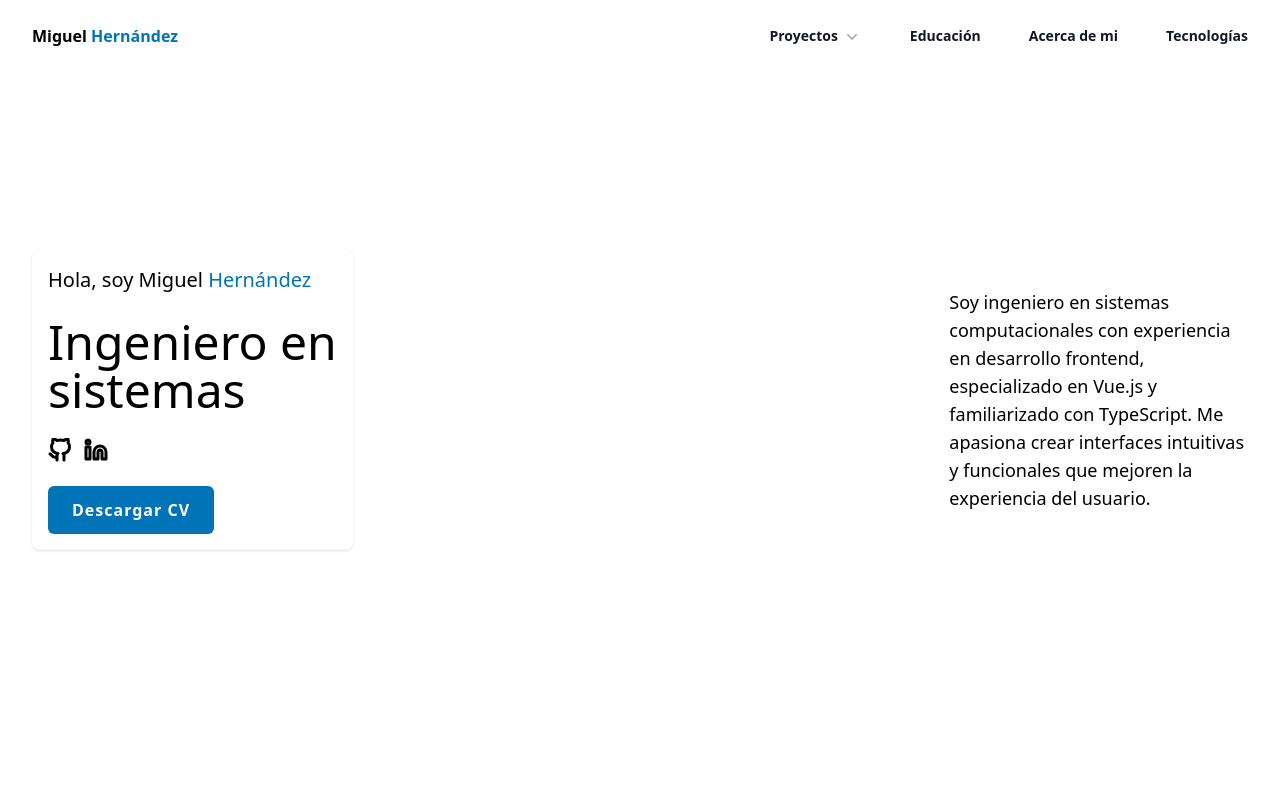
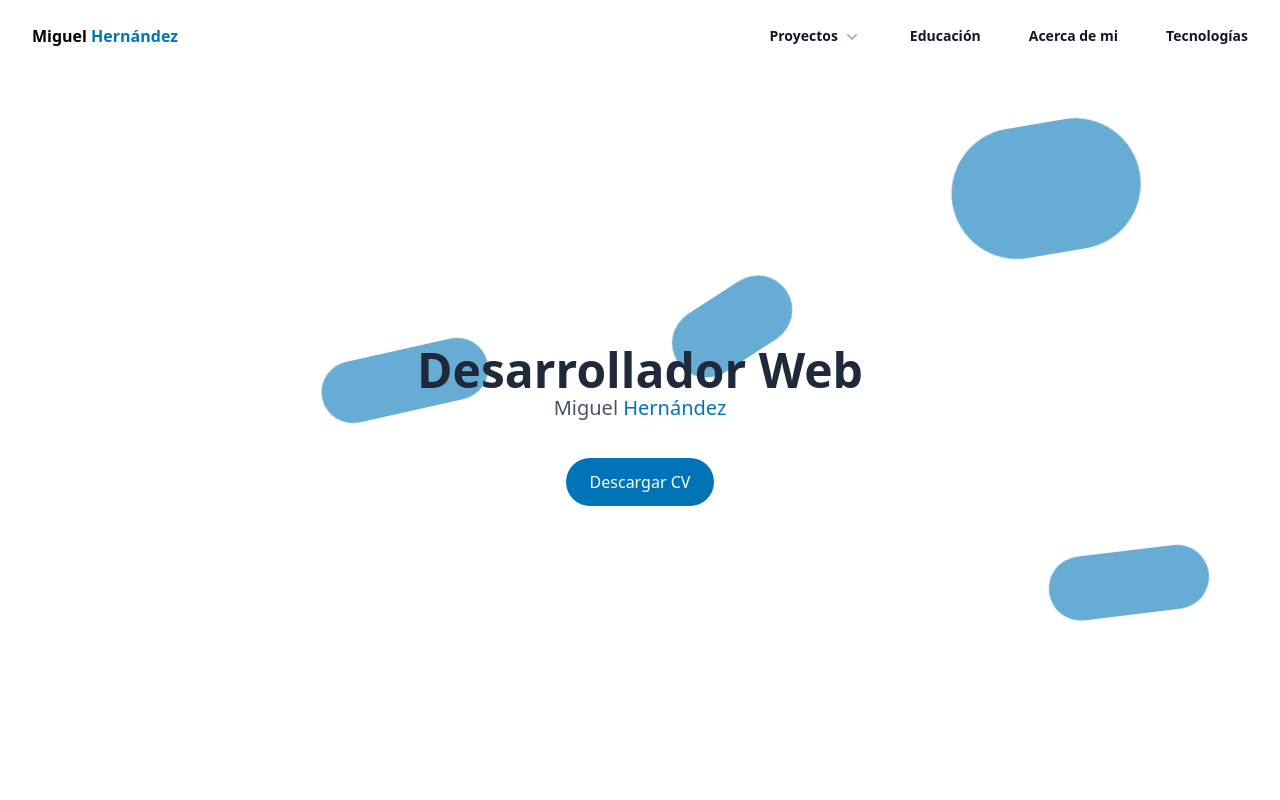
Before and after one commit to MiguelHern/portfolio, a Vue app: page / in a window 1280 px wide. Shown: the top 800 px of the page. Built offline with nearby package versions, Linux system fonts and the light colour scheme.

Commit message:
cambio de cover

```diff
--- a/package.json
+++ b/package.json
@@ -13,6 +13,7 @@
   "dependencies": {
     "@tailwindcss/vite": "^4.0.1",
     "@vueuse/core": "^12.5.0",
+    "lucide-vue-next": "^0.474.0",
     "tailwindcss": "^4.0.1",
     "vue": "^3.5.13",
     "vue-router": "^4.5.0"
--- /dev/null
+++ b/src/components/HomeCover.vue
@@ -0,0 +1,68 @@
+<template>
+  <div class="relative flex items-center justify-center h-screen bg-white overflow-hidden">
+    <div class="text-center z-10">
+      <h1 :class="{ 'opacity-100 translate-y-0': showContent }"
+        class="text-5xl font-bold text-gray-800 opacity-0 transform translate-y-5 transition-all duration-500">
+        {{ title }}
+      </h1>
+      <p :class="{ 'opacity-100 translate-y-0': showContent }"
+        class="text-xl text-gray-600 opacity-0 transform translate-y-5 transition-all duration-500 delay-200">
+        Miguel <span class="text-primary">Hernández</span>
+      </p>
+
+      <button @click="scrollToProjects" :class="{ 'opacity-100 translate-y-0': showContent }"
+        class="mt-6 px-6 py-3 text-white bg-primary rounded-full opacity-0 transform translate-y-8 transition-all duration-300 delay-400 hover:bg-primary/80">
+        Descargar CV
+      </button>
+    </div>
+    <div class="absolute top-0 left-0 w-full h-full">
+      <div v-for="(style, index) in circles" :key="index"
+        class="absolute rounded-full bg-primary/60 animate-float" :style="style">
+      </div>
+    </div>
+  </div>
+</template>
+
+
+<script setup>
+import { ref, onMounted, computed } from 'vue';
+
+const name = ref('Miguel Hernández');
+const title = ref('Desarrollador Web');
+const showContent = ref(false);
+
+onMounted(() => {
+  setTimeout(() => {
+    showContent.value = true;
+  }, 500);
+});
+
+const scrollToProjects = () => {
+  console.log('Scrolling to projects...');
+};
+
+const circles = computed(() =>
+  Array.from({ length: 5 }, () => ({
+    width: `${Math.random() * 150 + 50}px`,
+    height: `${Math.random() * 150 + 50}px`,
+    top: `${Math.random() * 100}%`,
+    left: `${Math.random() * 100}%`,
+    animationDuration: `${Math.random() * 20 + 10}s`
+  }))
+);
+</script>
+
+<style scoped>
+@keyframes float {
+  0% {
+    transform: translateY(0) rotate(0deg);
+  }
+  100% {
+    transform: translateY(-100vh) rotate(360deg);
+  }
+}
+
+.animate-float {
+  animation: float linear infinite;
+}
+</style>
--- a/src/views/HomeView.vue
+++ b/src/views/HomeView.vue
@@ -7,6 +7,7 @@ import { technologiesFrontEnd, technologiesBackEnd, technologiesTools } from '@/
 import { education } from '@/data/education'
 import CardEducation from '@/components/CardEducation.vue'
 import CarouselComponent from '@/components/CarouselComponent.vue'
+import HomeCover from '@/components/HomeCover.vue'
 
 const techCategories = {
   FrontEnd: technologiesFrontEnd,
@@ -32,71 +33,7 @@ onBeforeUnmount(() => {
 
 <template>
   <main>
-    <section class="h-screen relative">
-      <div
-        class="absolute top-1/2 md:-translate-y-1/2 left-1/2 md:left-0 md:translate-x-0 -translate-x-1/2 flex flex-col items-center md:text-start text-center bg-white md:shadow-sm shadow-xl rounded-lg p-4">
-        <div class="space-y-6">
-          <p class="text-xl font-thin">
-            Hola, soy Miguel <span class="text-primary">Hernández</span>
-          </p>
-          <h1 class="text-5xl">Ingeniero en <br />sistemas</h1>
-          <ul class="flex gap-3 md:justify-start justify-center">
-            <li>
-              <a href="" role="link">
-                <svg width="24" height="24" viewBox="0 0 32 32" fill="none" xmlns="http://www.w3.org/2000/svg"
-                  aria-label="Icono de GitHub"
-                  class="stroke-black hover:stroke-primary transition-colors duration-200 ease-in-out">
-                  <g clip-path="url(#clip0_10_109)">
-                    <path
-                      d="M12 25.3333C5.33333 27.3333 5.33333 22 2.66666 21.3333M21.3333 29.3333V24.1733C21.3833 23.5375 21.2974 22.8984 21.0814 22.2984C20.8653 21.6984 20.5239 21.1512 20.08 20.6933C24.2667 20.2267 28.6667 18.64 28.6667 11.36C28.6663 9.49843 27.9503 7.70826 26.6667 6.36C27.2745 4.73134 27.2315 2.93113 26.5467 1.33333C26.5467 1.33333 24.9733 0.866665 21.3333 3.30666C18.2773 2.47843 15.056 2.47843 12 3.30666C8.36 0.866665 6.78666 1.33333 6.78666 1.33333C6.10183 2.93113 6.05886 4.73134 6.66666 6.36C5.3735 7.71826 4.65669 9.52462 4.66666 11.4C4.66666 18.6267 9.06666 20.2133 13.2533 20.7333C12.8147 21.1866 12.4763 21.7272 12.2604 22.3199C12.0445 22.9126 11.9557 23.5441 12 24.1733V29.3333"
-                      stroke-width="4" stroke-linecap="round" stroke-linejoin="round" />
-                  </g>
-                  <defs>
-                    <clipPath id="clip0_10_109">
-                      <rect width="32" height="32" fill="white" />
-                    </clipPath>
-                  </defs>
-                </svg>
-              </a>
-            </li>
-            <li>
-              <a href="" role="link">
-                <svg width="24" height="24" viewBox="0 0 32 32" fill="none" xmlns="http://www.w3.org/2000/svg"
-                  aria-label="Icono de LinkedIn"
-                  class="stroke-black hover:stroke-primary transition-colors duration-200 ease-in-out">
-                  <path
-                    d="M21.3333 10.6667C23.4551 10.6667 25.4899 11.5095 26.9902 13.0098C28.4905 14.5101 29.3333 16.5449 29.3333 18.6667V28H24V18.6667C24 17.9594 23.719 17.2811 23.2189 16.781C22.7189 16.2809 22.0406 16 21.3333 16C20.6261 16 19.9478 16.2809 19.4477 16.781C18.9476 17.2811 18.6667 17.9594 18.6667 18.6667V28H13.3333V18.6667C13.3333 16.5449 14.1762 14.5101 15.6765 13.0098C17.1768 11.5095 19.2116 10.6667 21.3333 10.6667Z"
-                    stroke-width="4" stroke-linecap="round" stroke-linejoin="round" />
-                  <path d="M8 12H2.66666V28H8V12Z" stroke-width="4" stroke-linecap="round" stroke-linejoin="round" />
-                  <path
-                    d="M5.33333 7.99999C6.80609 7.99999 8 6.80608 8 5.33332C8 3.86056 6.80609 2.66666 5.33333 2.66666C3.86057 2.66666 2.66666 3.86056 2.66666 5.33332C2.66666 6.80608 3.86057 7.99999 5.33333 7.99999Z"
-                    stroke-width="4" stroke-linecap="round" stroke-linejoin="round" />
-                </svg>
-              </a>
-            </li>
-          </ul>
-
-          <button aria-label="Descargar Currículum Vitae"
-            class="btn items-center bg-primary hover:bg-primary/90 text-white group rounded-md justify-center">Descargar
-            CV</button>
-
-        </div>
-      </div>
-
-      <div class="h-full -z-50">
-
-      </div>
-
-      <div class="absolute top-1/2 -translate-y-1/2 right-0 hidden md:flex flex-col items-end">
-        <div class="w-2/3 max-w-md text-lg font-thin">
-          <p>
-            Soy ingeniero en sistemas computacionales con experiencia en desarrollo frontend,
-            especializado en Vue.js y familiarizado con TypeScript. Me apasiona crear interfaces
-            intuitivas y funcionales que mejoren la experiencia del usuario.
-          </p>
-        </div>
-      </div>
-    </section>
+    <HomeCover/>
 
     <section v-if="isMobile" class="py-18" id="projectsss">
       <h2>Proyectos</h2>
```
Also changed, not shown: 1 other file (tests, documents, lock files or other folders).
